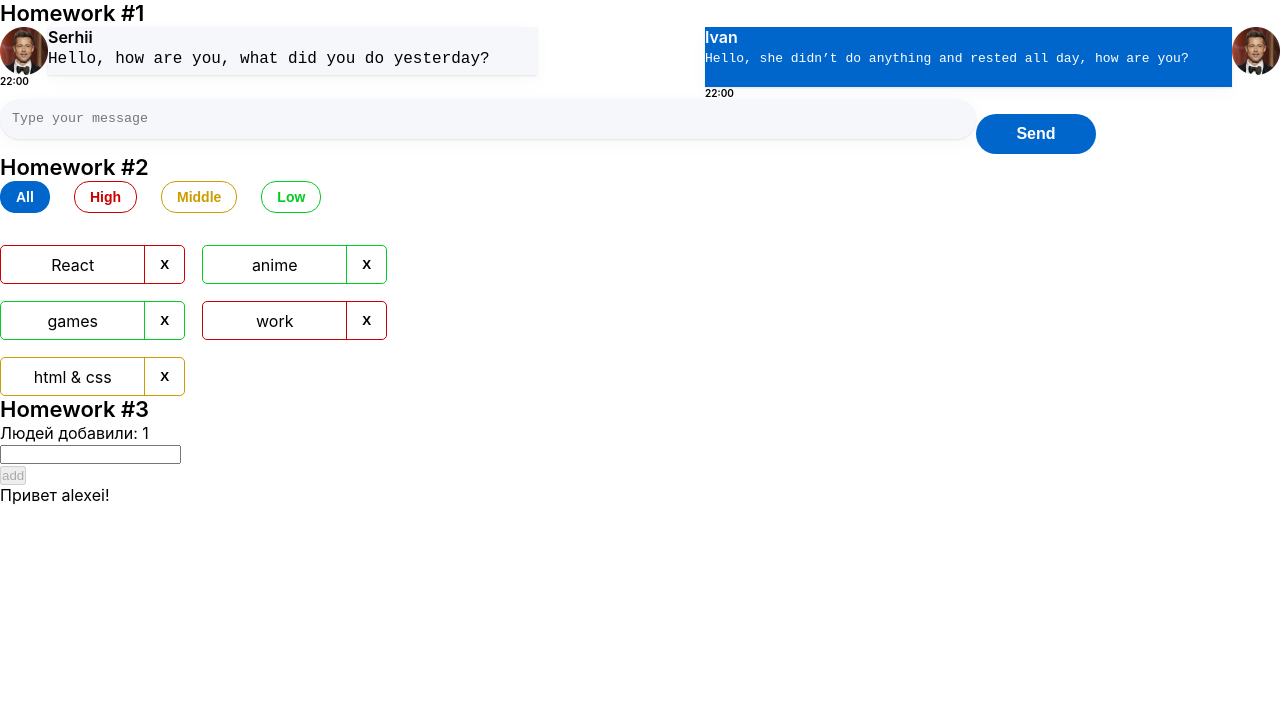
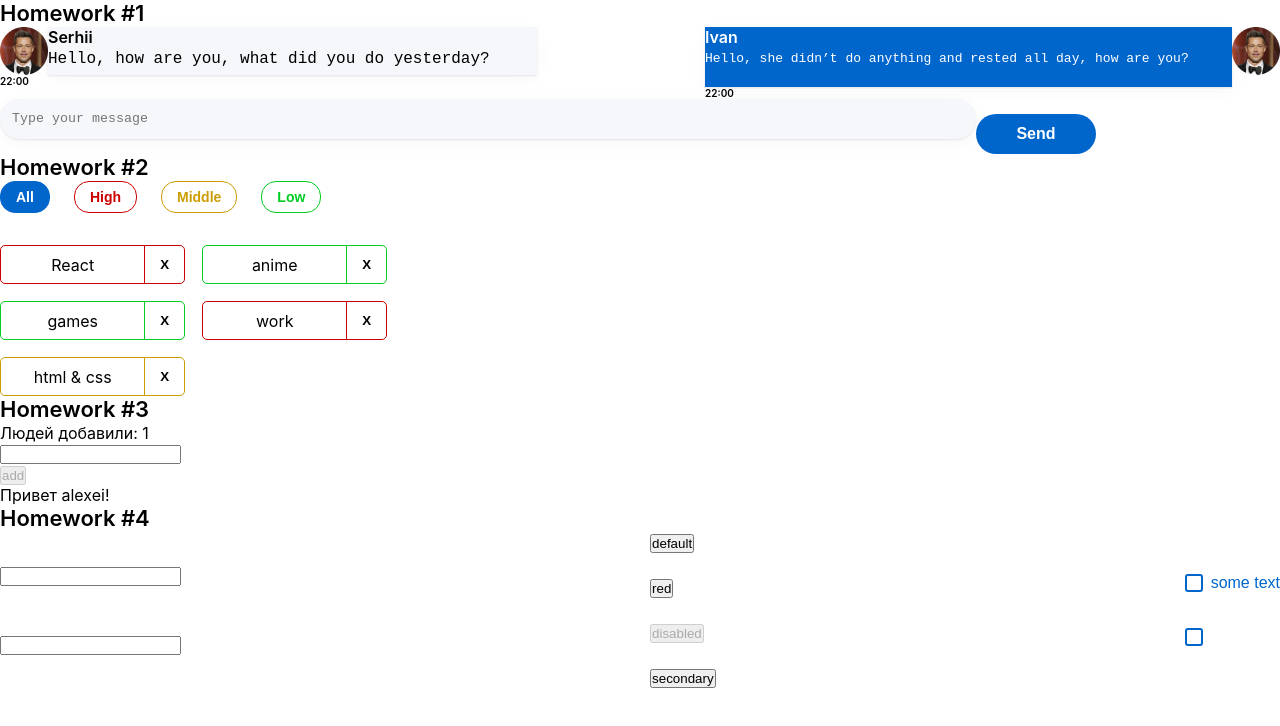
Before and after one commit to SerhiiLototskii/homeWorks_test_deploy, a React (Create React App) app: page / in a window 1280 px wide. Shown: the top 726 px of the page. Built offline with nearby package versions, Linux system fonts and the light colour scheme.

Commit message:
completing task 4

```diff
--- a/src/s1-main/App.tsx
+++ b/src/s1-main/App.tsx
@@ -3,6 +3,7 @@ import s from './App.module.css'
 import HW1 from '../s2-homeworks/hw01/HW1'
 import HW2 from "../s2-homeworks/hw02/HW2";
 import HW3 from "../s2-homeworks/hw03/HW3";
+import HW4 from "../s2-homeworks/hw04/HW4";
 
 function App() {
     return (
@@ -11,7 +12,7 @@ function App() {
             {/*раскомментировать по ходу выполнения*/}
             <HW2/>
             <HW3/>
-            {/*<HW4/>*/}
+            <HW4/>
 
             {/*при выполнении дз 5 и более - закомментировать здесь дз 1-4, так как они есть внутри дз 5*/}
             {/*<HW5/>*/}
--- a/src/s2-homeworks/hw04/common/c3-SuperCheckbox/SuperCheckbox.tsx
+++ b/src/s2-homeworks/hw04/common/c3-SuperCheckbox/SuperCheckbox.tsx
@@ -29,6 +29,10 @@ const SuperCheckbox: React.FC<SuperCheckboxPropsType> = (
     const onChangeCallback = (e: ChangeEvent<HTMLInputElement>) => {
         // задачка на написание онченджа
 
+        if(onChangeChecked) {
+            onChangeChecked(e.currentTarget.checked)
+        }
+
     }
 
     const finalInputClassName = s.checkbox
```
